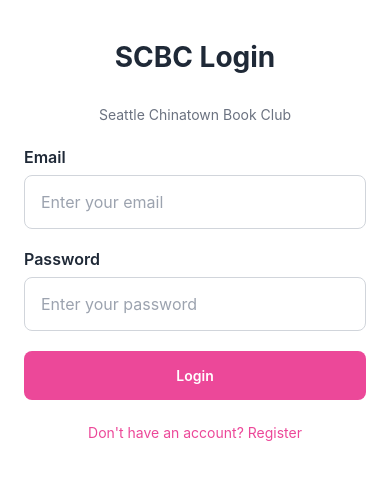
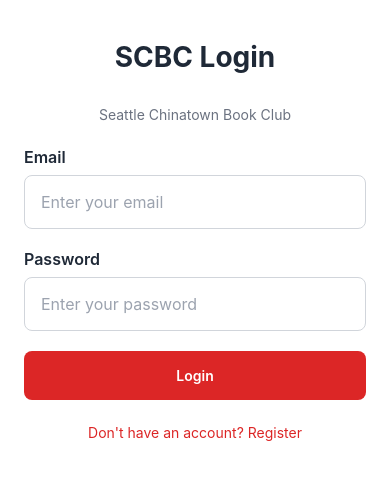
Before and after one commit to mitchellnkeo/SCBC_App, a React Native app: screen /Login in a window 390 px wide. Shown: the top 480 px of the page. Built offline with nearby package versions, Linux system fonts and the light colour scheme; no server answers; what expo-notifications would draw is missing.

Commit message:
Styling update

```diff
--- a/src/components/common/AddressAction.tsx
+++ b/src/components/common/AddressAction.tsx
@@ -101,7 +101,6 @@ const AddressAction: React.FC<AddressActionProps> = ({
                 style={[styles.optionButton, styles.googleButton]}
                 onPress={handleGoogleMaps}
               >
-                <Text style={styles.optionIcon}>🗺️</Text>
                 <Text style={styles.optionText}>Google Maps</Text>
               </TouchableOpacity>
 
@@ -109,7 +108,6 @@ const AddressAction: React.FC<AddressActionProps> = ({
                 style={[styles.optionButton, styles.appleButton]}
                 onPress={handleAppleMaps}
               >
-                <Text style={styles.optionIcon}>🍎</Text>
                 <Text style={styles.optionText}>Apple Maps</Text>
               </TouchableOpacity>
 
@@ -117,7 +115,6 @@ const AddressAction: React.FC<AddressActionProps> = ({
                 style={[styles.optionButton, styles.copyButton]}
                 onPress={handleCopyAddress}
               >
-                <Text style={styles.optionIcon}>📋</Text>
                 <Text style={styles.optionText}>Copy Address</Text>
               </TouchableOpacity>
             </View>
--- a/src/components/common/ErrorBoundary.tsx
+++ b/src/components/common/ErrorBoundary.tsx
@@ -124,7 +124,7 @@ const styles = StyleSheet.create({
     marginBottom: 32,
   },
   retryButton: {
-    backgroundColor: '#ec4899',
+    backgroundColor: '#dc2626',
     paddingHorizontal: 32,
     paddingVertical: 16,
     borderRadius: 12,
--- a/src/components/common/MentionText.tsx
+++ b/src/components/common/MentionText.tsx
@@ -78,7 +78,7 @@ const MentionText: React.FC<MentionTextProps> = ({
 
 const styles = StyleSheet.create({
   mentionText: {
-    color: '#ec4899',
+    color: '#dc2626',
     fontWeight: '600',
     backgroundColor: 'rgba(236, 72, 153, 0.1)',
     paddingHorizontal: 2,
--- a/src/components/navigation/TopNavbar.tsx
+++ b/src/components/navigation/TopNavbar.tsx
@@ -407,7 +407,7 @@ const styles = StyleSheet.create({
     minWidth: 100,
     paddingVertical: 10,
     paddingHorizontal: 12,
-    backgroundColor: '#ec4899',
+    backgroundColor: '#dc2626',
     borderRadius: 8,
     alignItems: 'center',
   },
--- a/src/screens/auth/LoginScreen.tsx
+++ b/src/screens/auth/LoginScreen.tsx
@@ -231,13 +231,13 @@ const styles = StyleSheet.create({
     marginTop: 8,
   },
   primaryButton: {
-    backgroundColor: '#ec4899',
+    backgroundColor: '#dc2626',
     padding: 16,
     borderRadius: 8,
     alignItems: 'center',
   },
   primaryButtonDisabled: {
-    backgroundColor: '#f9a8d4',
+    backgroundColor: '#fca5a5',
   },
   primaryButtonText: {
     color: 'white',
@@ -253,7 +253,7 @@ const styles = StyleSheet.create({
     marginTop: 24,
   },
   linkText: {
-    color: '#ec4899',
+    color: '#dc2626',
   },
 });
 
--- a/src/screens/auth/RegisterScreen.tsx
+++ b/src/screens/auth/RegisterScreen.tsx
@@ -80,7 +80,7 @@ const styles = StyleSheet.create({
     color: '#6b7280',
   },
   primaryButton: {
-    backgroundColor: '#ec4899',
+    backgroundColor: '#dc2626',
     padding: 16,
     borderRadius: 8,
   },
@@ -93,7 +93,7 @@ const styles = StyleSheet.create({
     marginTop: 24,
   },
   linkText: {
-    color: '#ec4899',
+    color: '#dc2626',
   },
 });
 
--- a/src/screens/profile/EditProfileScreen.tsx
+++ b/src/screens/profile/EditProfileScreen.tsx
@@ -248,7 +248,7 @@ export const EditProfileScreen: React.FC = () => {
                 />
                 {isUpdatingPicture && (
                   <View style={styles.profilePictureOverlay}>
-                    <ActivityIndicator size="large" color="#ec4899" />
+                    <ActivityIndicator size="large" color="#dc2626" />
                   </View>
                 )}
               </TouchableOpacity>
@@ -492,7 +492,7 @@ const styles = StyleSheet.create({
   },
   saveButton: {
     flex: 1,
-    backgroundColor: '#ec4899',
+    backgroundColor: '#dc2626',
     borderRadius: 8,
     padding: 16,
     alignItems: 'center',
--- a/src/screens/profile/ProfileScreen.tsx
+++ b/src/screens/profile/ProfileScreen.tsx
@@ -241,7 +241,7 @@ const styles = StyleSheet.create({
     fontFamily: 'monospace',
   },
   viewProfileButton: {
-    backgroundColor: '#ec4899',
+    backgroundColor: '#dc2626',
     borderRadius: 8,
     padding: 12,
     marginTop: 16,
```
